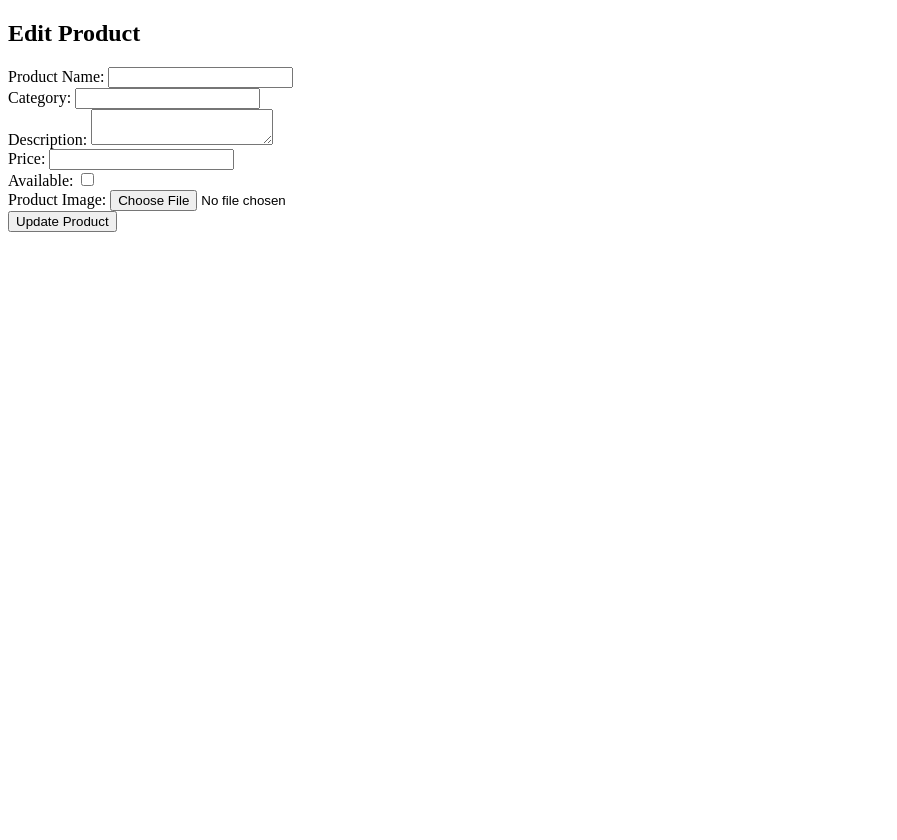
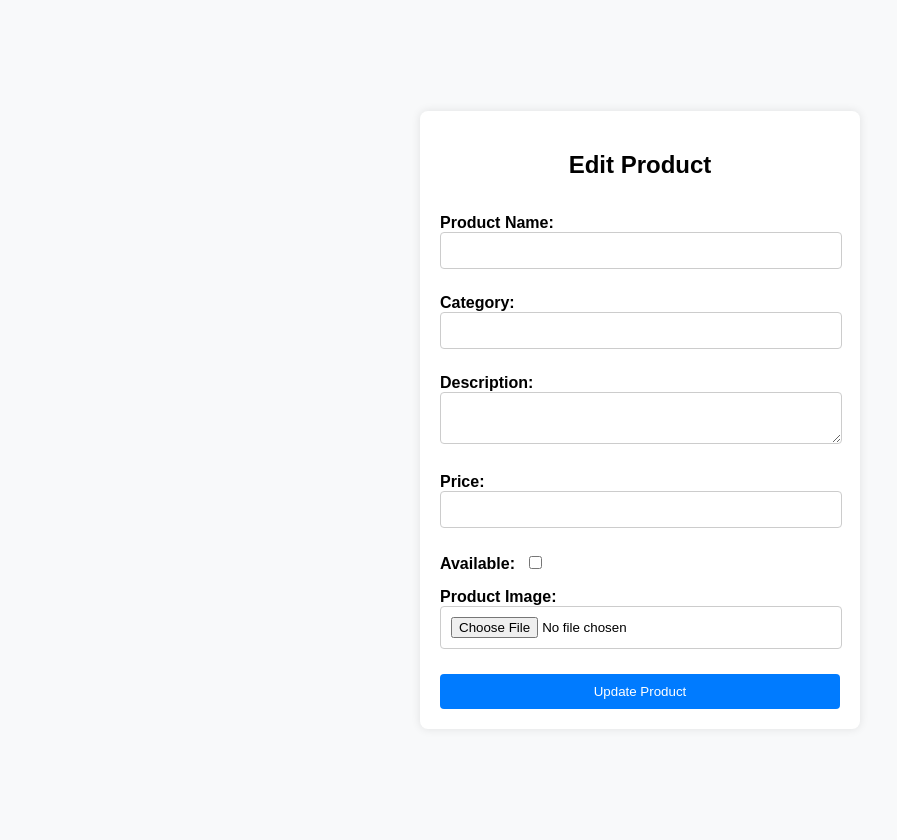
Before and after one commit to roshanni3388/Programming_Cloth-Rental-project, a Python web app: template Templates/edit_product.html in a window 1280 px wide. Shown: the whole page, without its empty margins (0-897 px from the left). Before the commit the page ends 232 px from the top, so only its background shows below. Run offline with Jinja, Linux system fonts and the light colour scheme; the template is opened without the code that fills it, so the values that code supplies are empty.

Commit message:
Modified files

```diff
--- a/Templates/add_product.html
+++ b/Templates/add_product.html
@@ -1,4 +1,4 @@
-<!doctype html>
+<!DOCTYPE html>
 <html lang="en">
   <head>
     <meta charset="utf-8">
--- a/Templates/edit_product.html
+++ b/Templates/edit_product.html
@@ -1,10 +1,69 @@
-<!doctype html>
+<!DOCTYPE html>
 <html lang="en">
 <head>
     <meta charset="utf-8">
     <title>Edit Product</title>
+    <style>
+        body {
+            font-family: Arial, sans-serif;
+            background-color: #f8f9fa;
+            margin: 0;
+            padding: 20px;
+            display: flex;
+            justify-content: center;
+            align-items: center;
+            height: 100vh;
+        }
+        h2 {
+            text-align: center;
+        }
+        form {
+            background: #fff;
+            padding: 20px;
+            border-radius: 8px;
+            box-shadow: 0 0 10px rgba(0, 0, 0, 0.1);
+            width: 400px;
+            display: flex;
+            flex-direction: column;
+            gap: 15px;
+        }
+        label {
+            margin-bottom: 5px;
+            font-weight: bold;
+        }
+        input[type="text"],
+        input[type="number"],
+        input[type="file"],
+        textarea {
+            width: 95%;
+            padding: 10px;
+            margin-bottom: 10px;
+            border: 1px solid #ccc;
+            border-radius: 4px;
+        }
+        input[type="checkbox"] {
+            margin-left: 10px;
+        }
+        button {
+            padding: 10px;
+            border: none;
+            border-radius: 4px;
+            background-color: #007bff;
+            color: white;
+            cursor: pointer;
+        }
+        button:hover {
+            background-color: #0056b3;
+        }
+        img {
+            display: block;
+            margin-top: 10px;
+        }
+    </style>
 </head>
 <body>
+
+    <form action="{{ url_for('edit_product', id=product.id) }}" method="POST" enctype="multipart/form-data">
       <h2>Edit Product</h2>
         <div>
             <label for="name">Product Name:</label>
@@ -29,9 +88,11 @@
         <div>
             <label for="image">Product Image:</label>
             <input type="file" id="image" name="image">
+            {% if product.image %}
+                <img src="{{ url_for('static', filename='uploads/' ~ product.image) }}" alt="{{ product.name }}" width="100">
+            {% endif %}
         </div>
         <button type="submit">Update Product</button>
     </form>
 </body>
 </html>
-<!--Reference used bootstrap docs-->
```
Also changed, not shown: Templates/rent_product.html (+29 -1 lines). Lines whose indentation alone changed are shown as unchanged.
